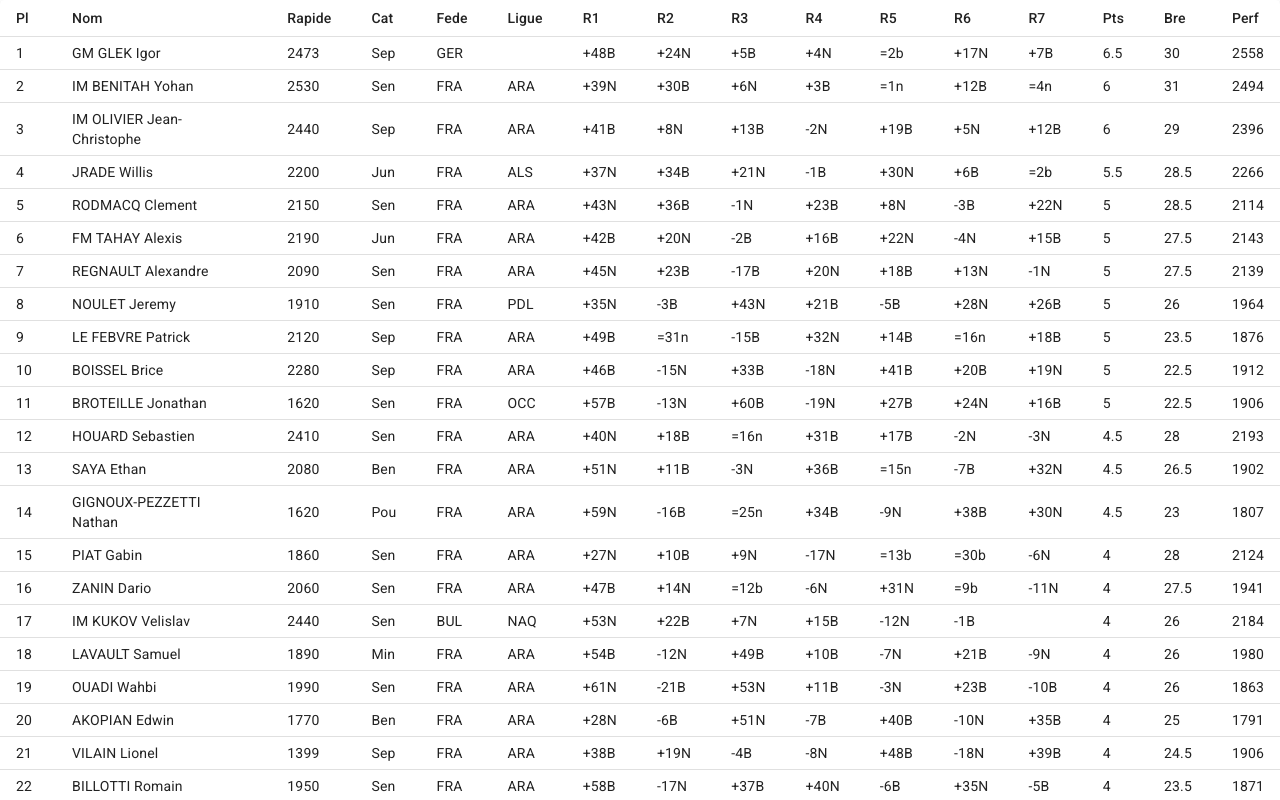
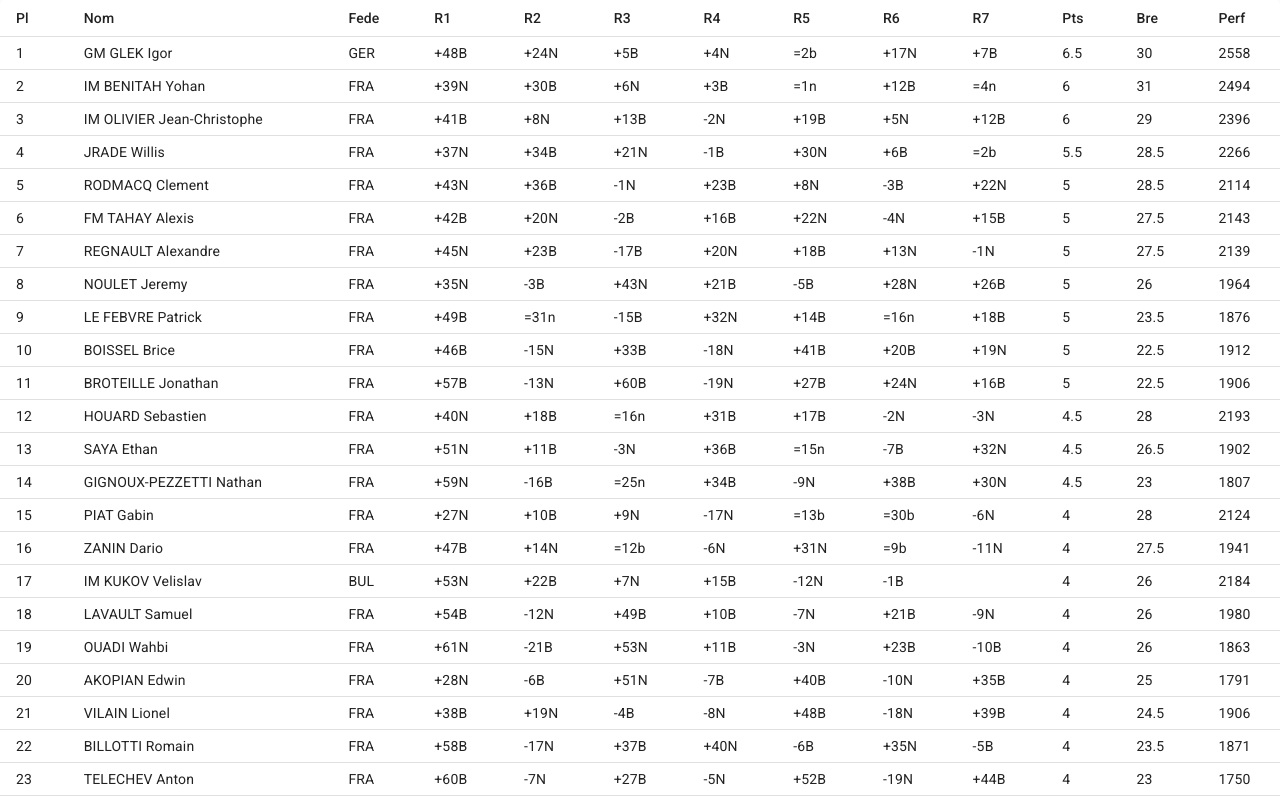
Before and after one commit to atelechev/tourn-grid-view, a React (Create React App) app: page / in a window 1280 px wide. Shown: the top 800 px of the page. Built offline with nearby package versions, Linux system fonts and the light colour scheme.

Commit message:
Configure columns visibility

```diff
--- a/src/components/GridData.tsx
+++ b/src/components/GridData.tsx
@@ -1,7 +1,10 @@
+/** @jsx jsx */
 import React, { ReactNode } from 'react';
 import TableBody from '@material-ui/core/TableBody';
 import TableRow from '@material-ui/core/TableRow';
 import TableCell from '@material-ui/core/TableCell';
+import { calculateColumnVisibility } from './column-visibility';
+import { jsx } from '@emotion/core';
 
 interface GridDataProps {
   columnNames: Array<string>;
@@ -10,9 +13,6 @@ interface GridDataProps {
 }
 
 export default class GridData extends React.Component<GridDataProps> {
-  constructor(props: GridDataProps) {
-    super(props);
-  }
 
   public render(): ReactNode {
     return (
@@ -21,8 +21,9 @@ export default class GridData extends React.Component<GridDataProps> {
           <TableRow key={iRow}>
             {row.map((cellValue, iCell) => {
               const columnName = this.props.columnNames[iCell];
+              const visibilityClass = calculateColumnVisibility(columnName, this.props.hideColumns);
               return (
-                <TableCell key={iCell} className={this.calculateCellClasses(columnName)}>
+                <TableCell key={iCell} css={visibilityClass}>
                   {cellValue}
                 </TableCell>
               );
@@ -33,8 +34,4 @@ export default class GridData extends React.Component<GridDataProps> {
     );
   }
 
-  private calculateCellClasses(columnName: string): string {
-    const isVisible = this.props.hideColumns.filter((item) => item === columnName).length === 0;
-    return isVisible ? '' : 'hidden-item';
-  }
 }
--- a/src/components/GridHeader.tsx
+++ b/src/components/GridHeader.tsx
@@ -1,7 +1,10 @@
+/** @jsx jsx */
 import React, { ReactNode } from 'react';
 import TableHead from '@material-ui/core/TableHead';
 import TableRow from '@material-ui/core/TableRow';
 import TableCell from '@material-ui/core/TableCell';
+import { calculateColumnVisibility } from './column-visibility';
+import { jsx } from '@emotion/core';
 
 interface GridHeaderProps {
   columnNames: Array<string>;
@@ -9,26 +12,22 @@ interface GridHeaderProps {
 }
 
 export default class GridHeader extends React.Component<GridHeaderProps> {
-  constructor(props: GridHeaderProps) {
-    super(props);
-  }
 
   public render(): ReactNode {
     return (
       <TableHead>
         <TableRow>
-          {this.props.columnNames.map((columnName, index) => (
-            <TableCell key={index} className={this.calculateCellClasses(columnName)}>
-              {columnName}
-            </TableCell>
-          ))}
+          {this.props.columnNames.map((columnName, index) => {
+            const visibilityClass = calculateColumnVisibility(columnName, this.props.hideColumns);
+            return (
+              <TableCell key={index} css={visibilityClass}>
+                {columnName}
+              </TableCell>
+            );
+          })}
         </TableRow>
       </TableHead>
     );
   }
 
-  private calculateCellClasses(columnName: string): string {
-    const isVisible = this.props.hideColumns.filter((item) => item === columnName).length === 0;
-    return isVisible ? '' : 'hidden-item';
-  }
 }
--- a/src/components/TournamentGrid.tsx
+++ b/src/components/TournamentGrid.tsx
@@ -14,7 +14,7 @@ const tableStyle = css({
 export default class TournamentGrid extends React.Component {
   public render(): ReactNode {
     const csv = loadCsv('grid-raw-csv');
-    const hiddenColumns: Array<string> = [];
+    const hiddenColumns: Array<string> = ['Rapide', 'Cat', 'Ligue'];
     return (
       <div>
         <Paper>
--- /dev/null
+++ b/src/components/column-visibility.ts
@@ -0,0 +1,12 @@
+import { css, SerializedStyles } from '@emotion/core';
+
+const hiddenStyle = css({
+  display: 'none'
+});
+
+const visibleStyle = css({});
+
+export const calculateColumnVisibility = (column: string, allColumns: Array<string>): SerializedStyles => {
+  const isColumnVisible = allColumns.find(colName => colName === column) === undefined;
+  return isColumnVisible ? visibleStyle : hiddenStyle;
+}
```
